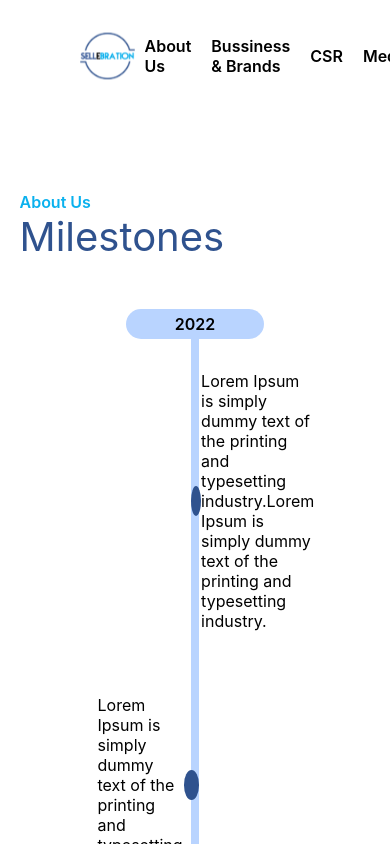
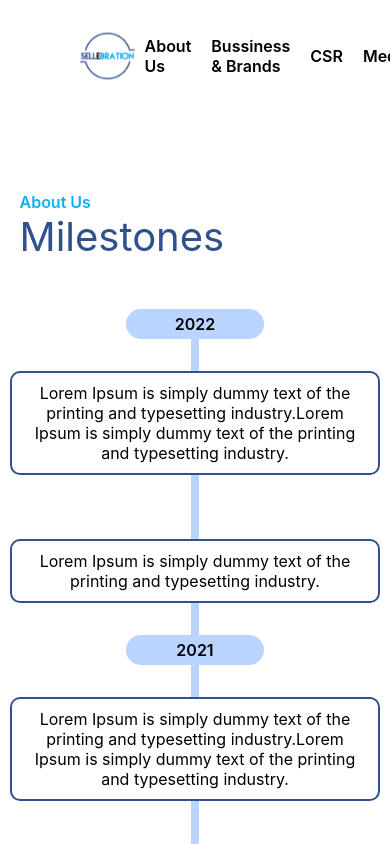
Before and after one commit to rakshit-2/sellebrations, a React (Create React App) app in the folder client/: page /milestone in a window 390 px wide. Shown: the top 844 px of the page. Built offline with nearby package versions, Linux system fonts and the light colour scheme.

Commit message:
milestone completed and responsive

```diff
--- a/client/src/components/organism/milestone/index.css
+++ b/client/src/components/organism/milestone/index.css
@@ -66,14 +66,14 @@
     z-index: 10;
 }
 .milestone__display__inner__inner1{
-    width:50%;
+    width:750px;
     height:fit-content;
     display: flex;
     align-items: center;
     justify-content: flex-end;
 }
 .milestone__display__inner__inner2{
-    width:50%;
+    width:750px;
     height:fit-content;
     display: flex;
     align-items: center;
@@ -110,3 +110,113 @@
     width:20rem;
     height: fit-content;
 }
+
+
+
+
+
+
+
+
+
+
+
+
+@media screen and (min-width:1510px)
+{
+    .milestone__inner{
+        width:90%;
+    }
+}
+@media screen and (min-width:2000px)
+{
+    .milestone__inner{
+        width:60%;
+    }
+}
+@media screen and (min-width:2400px)
+{
+    .milestone__inner{
+        width:51%;
+
+    }
+}
+@media screen and (max-width:792px)
+{
+    .milestone__display__inner__inner1{
+        width:700px;
+    }
+    .milestone__display__inner__inner2{
+        width:700px;
+    }
+}
+@media screen and (max-width:733px)
+{
+    .milestone__display__inner__middle{
+        height:142rem;
+    }
+    .milestone__display__inner__inner1{
+        width:100%;
+        justify-content: center;
+    }
+    .milestone__display__inner__inner2{
+        width:100%;
+        justify-content: center;
+    }
+    .milestone__display__inner__inner__ele{
+        display: none;
+    }
+    .milestone__display__inner__inner__right{
+        width:50%;
+        z-index: 10;
+    }
+    .milestone__display__inner__inner__left{
+        width:50%;
+        z-index: 10;
+    }
+    .milestone__display__inner__inner__info{
+        width:100%;
+        text-align: center;
+        padding: 10px;
+        border-radius: 10px;
+        background-color: white;
+        border:2px solid #2F528E;
+    }
+}
+@media screen and (max-width:633px)
+{
+    .milestone__display__inner__middle{
+        height:153rem;
+    }
+}
+@media screen and (max-width:578px)
+{
+    .milestone__display__inner__middle{
+        height:162rem;
+    }
+}
+
+@media screen and (max-width:561px)
+{
+    .milestone__display__inner__middle{
+        height:133rem;
+    }
+    .milestone__display__inner__inner__right{
+        width:95%;
+    }
+    .milestone__display__inner__inner__left{
+        width:95%;
+    }
+}
+@media screen and (max-width:415px)
+{
+    .milestone__display__inner__middle{
+        height:143rem;
+    }
+}
+@media screen and (max-width:333px)
+{
+    .milestone__display__inner__middle{
+        height:153rem;
+    }
+}
```
